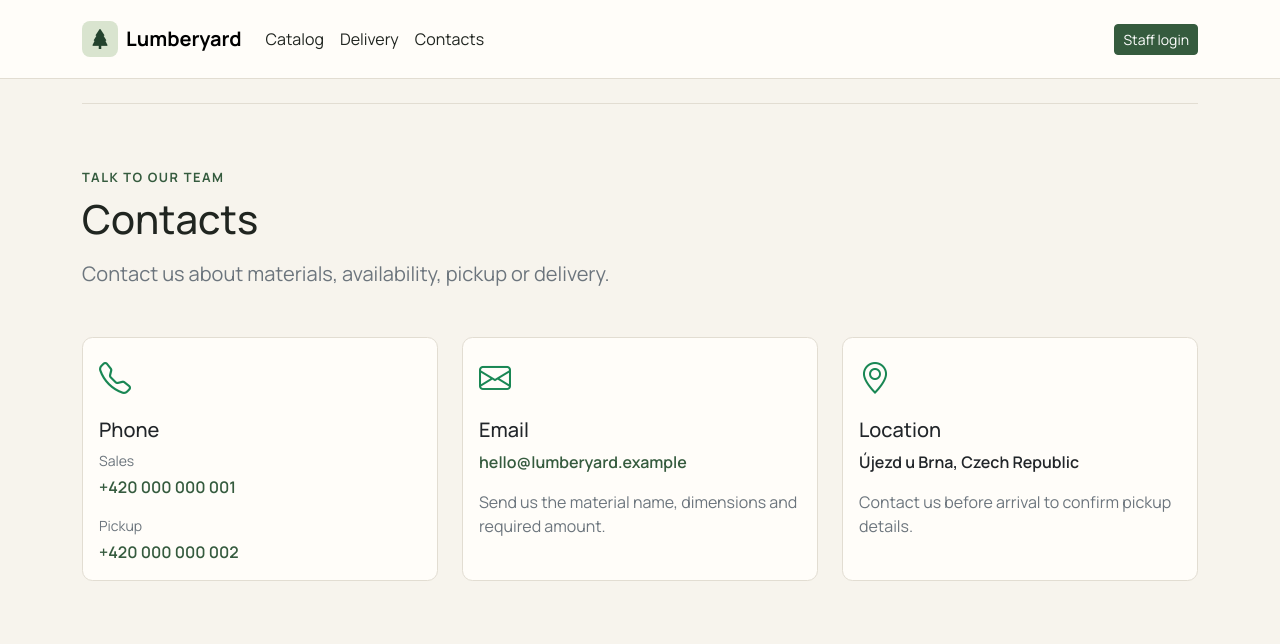
After one commit to 2d1Corp/lumberyard, a Django app: page /contacts/ in a window 1280 px wide. The commit adds this page. Shown: the top 644 px of the page. Run offline with Django 5.2, Linux system fonts and the light colour scheme.

Commit message:
Add public delivery and contact pages

```diff
--- /dev/null
+++ b/lumberyard/context_processors.py
@@ -0,0 +1,7 @@
+from django.conf import settings
+
+
+def public_contact(request):
+    return {
+        "public_contact": settings.PUBLIC_CONTACT,
+    }
--- /dev/null
+++ b/lumberyard/templates/lumberyard/contacts.html
@@ -0,0 +1,72 @@
+{% extends "lumberyard/public_base.html" %}
+
+{% block title %}Contacts | Lumberyard{% endblock %}
+
+{% block content %}
+  <section class="public-section">
+    <p class="public-hero-eyebrow mb-2">Talk to our team</p>
+    <h1 class="mb-3">Contacts</h1>
+
+    <p class="lead text-secondary mb-5">
+      Contact us about materials, availability, pickup or delivery.
+    </p>
+
+    <div class="row g-4">
+      <div class="col-lg-4">
+        <article class="card h-100">
+          <div class="card-body">
+            <i class="bi bi-telephone fs-2 text-success"></i>
+            <h2 class="h5 mt-3">Phone</h2>
+
+            {% for phone in public_contact.phones %}
+              <div class="{% if not forloop.last %}mb-3{% endif %}">
+                <p class="text-secondary small mb-1">
+                  {{ phone.label }}
+                </p>
+                <a
+                    href="tel:{{ phone.href }}"
+                    class="fw-semibold text-decoration-none"
+                >
+                  {{ phone.display }}
+                </a>
+              </div>
+            {% endfor %}
+          </div>
+        </article>
+      </div>
+
+      <div class="col-lg-4">
+        <article class="card h-100">
+          <div class="card-body">
+            <i class="bi bi-envelope fs-2 text-success"></i>
+            <h2 class="h5 mt-3">Email</h2>
+            <a
+                href="mailto:{{ public_contact.email }}"
+                class="fw-semibold text-decoration-none"
+            >
+              {{ public_contact.email }}
+            </a>
+            <p class="text-secondary mt-3 mb-0">
+              Send us the material name, dimensions and required amount.
+            </p>
+          </div>
+        </article>
+      </div>
+
+      <div class="col-lg-4">
+        <article class="card h-100">
+          <div class="card-body">
+            <i class="bi bi-geo-alt fs-2 text-success"></i>
+            <h2 class="h5 mt-3">Location</h2>
+            <p class="fw-semibold">
+              {{ public_contact.location }}
+            </p>
+            <p class="text-secondary mb-0">
+              Contact us before arrival to confirm pickup details.
+            </p>
+          </div>
+        </article>
+      </div>
+    </div>
+  </section>
+{% endblock %}
--- a/lumberyard/templates/lumberyard/public_base.html
+++ b/lumberyard/templates/lumberyard/public_base.html
@@ -14,6 +14,14 @@
         <a class="nav-link ms-4"
            href="{% url 'public-material-list' %}">
           Catalog
+        </a>
+        <a class="nav-link ms-3"
+           href="{% url 'delivery' %}">
+          Delivery
+        </a>
+        <a class="nav-link ms-3"
+           href="{% url 'contacts' %}">
+          Contacts
         </a>
         <div class="d-flex align-items-center gap-2 ms-auto">
           {% if user.is_authenticated %}
--- a/lumberyard/urls.py
+++ b/lumberyard/urls.py
@@ -137,4 +137,14 @@ urlpatterns = [
         views.PublicMaterialDetailView.as_view(),
         name="public-material-detail",
     ),
+    path(
+        "delivery/",
+        views.DeliveryView.as_view(),
+        name="delivery",
+    ),
+    path(
+        "contacts/",
+        views.ContactsView.as_view(),
+        name="contacts",
+    ),
 ]
--- a/lumberyard/views.py
+++ b/lumberyard/views.py
@@ -16,6 +16,7 @@ from django.views.generic import (
     CreateView,
     DetailView,
     ListView,
+    TemplateView,
     UpdateView,
     DeleteView,
 )
@@ -414,3 +415,11 @@ class PublicMaterialDetailView(DetailView):
             total_stock=Sum("stock_balances__quantity")
         )
     )
+
+
+class DeliveryView(TemplateView):
+    template_name = "lumberyard/delivery.html"
+
+
+class ContactsView(TemplateView):
+    template_name = "lumberyard/contacts.html"
```
Also changed, not shown: lumberyard/templates/lumberyard/delivery.html (added, +65 -0 lines), lumberyard/templates/lumberyard/index.html (+11 -0 lines), lumberyard/templates/lumberyard/public_material_detail.html (+6 -1 lines), lumberyard/tests.py (+44 -0 lines), lumberyard_service/settings.py (+20 -0 lines).
